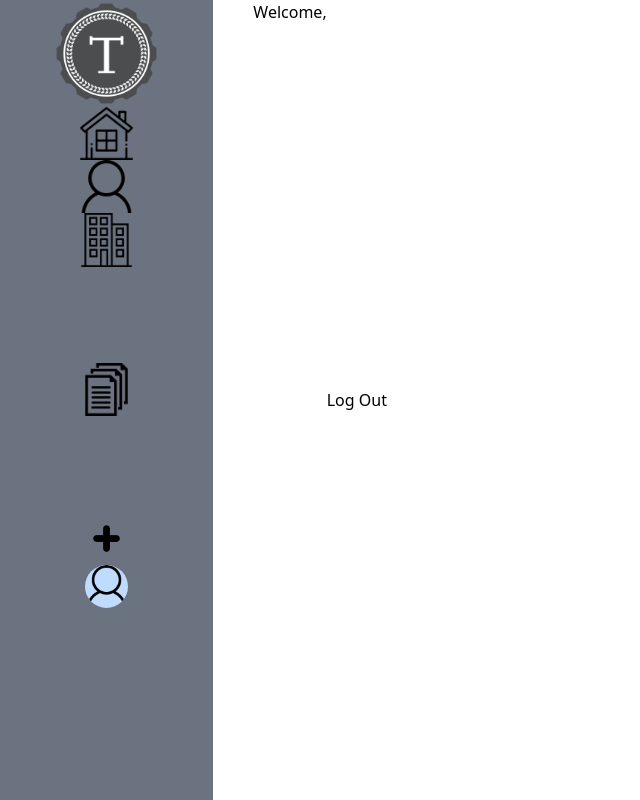
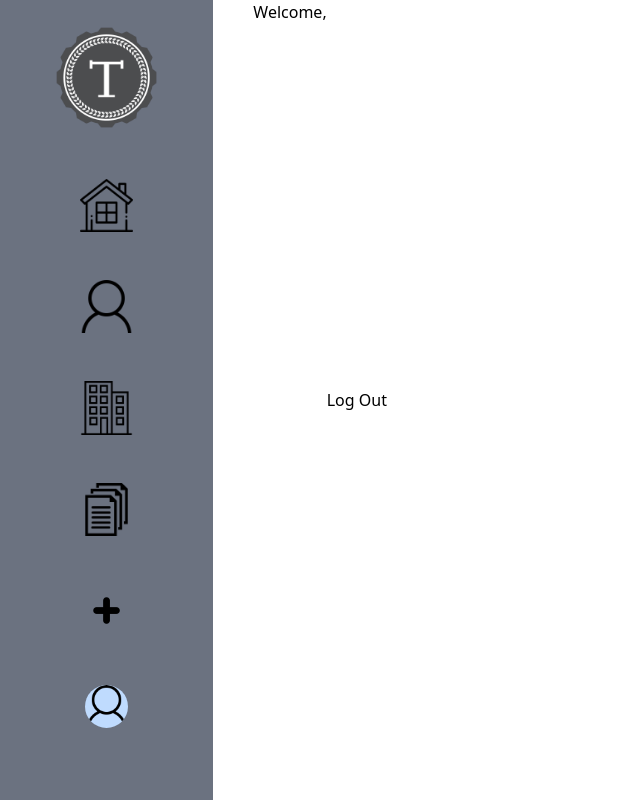
Before and after one commit to turingschool/tracker-crm-fe, a React (Create React App) app: page / in a window 1280 px wide. Shown: the whole page, without its empty margins (0-640 px from the left). Built offline with nearby package versions, Linux system fonts and the light colour scheme.

Commit message:
Tests complete for now?

```diff
--- a/src/components/layout/MenuBar.tsx
+++ b/src/components/layout/MenuBar.tsx
@@ -11,33 +11,37 @@ function MenuBar() {
   return (
 
     <div className='flex flex-col justify-items-center  bg-gray-500  justify-evenly h-screen mr-10 md:w-1/6 max-w-1/6'>
-      <a href="https://www.google.com/search?q=Turing.edu">
+      <a className="m-auto  cursor-pointer" href="https://www.google.com/search?q=Turing.edu">
         <img className="m-auto w-1/2 cursor-pointer" src={logo}>
         </img>
       </a>
-      <a href="https://www.google.com/search?q=home">
+      <a className="m-auto  cursor-pointer" href="https://www.google.com/search?q=home">
         <img className="m-auto w-1/4 cursor-pointer" src={home}>
         </img>
       </a>
 
-      <a href="https://www.google.com/search?q=person">
+      <a className="m-auto  cursor-pointer" href="https://www.google.com/search?q=person">
         <img className="m-auto w-1/4 cursor-pointer" src={person}>
         </img>
       </a>
 
-      <a href="https://www.google.com/search?q=building">
+      <a className="m-auto  cursor-pointer" href="https://www.google.com/search?q=building">
 
         <img className="m-auto w-1/4 cursor-pointer" src={building}>
         </img>
       </a>
+      <a className="m-auto  cursor-pointer" href="https://www.google.com/search?q=papers">
+
       <img className="m-auto w-1/4 cursor-pointer" src={papers}>
       </img>
-      <a href="https://www.google.com/search?q=plus">
+      </a>
+
+      <a className="m-auto  cursor-pointer" href="https://www.google.com/search?q=plus">
 
         <img className="m-auto w-1/4 cursor-pointer" src={plus}>
         </img>
       </a>
-      <a href="https://www.google.com/search?q=account">
+      <a className="m-auto  cursor-pointer" href="https://www.google.com/search?q=account">
 
         <img className="m-auto w-1/5  rounded-full bg-blue-200 cursor-pointer" src={person}>
         </img>
```
Also changed, not shown: 2 other files (tests, documents, lock files or other folders).
